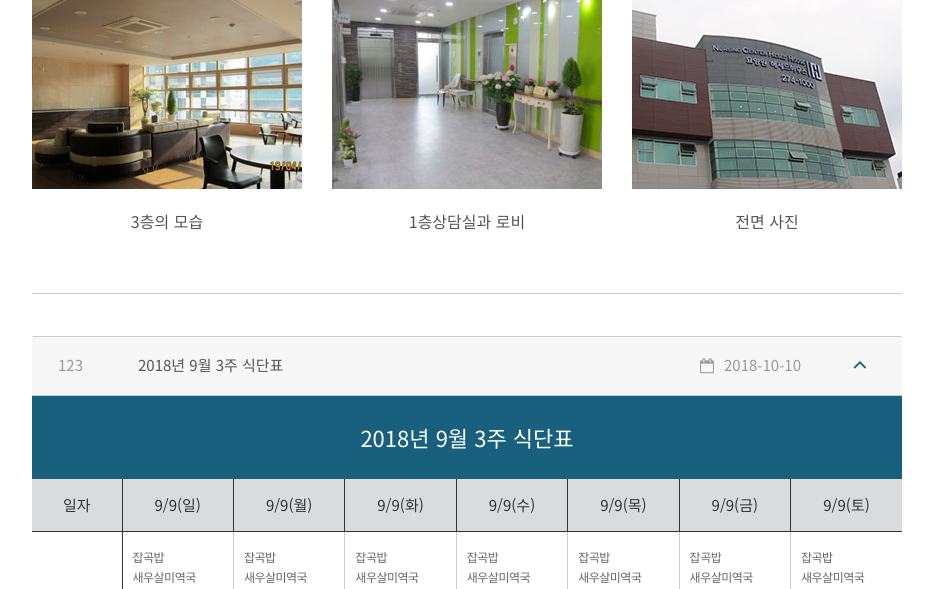
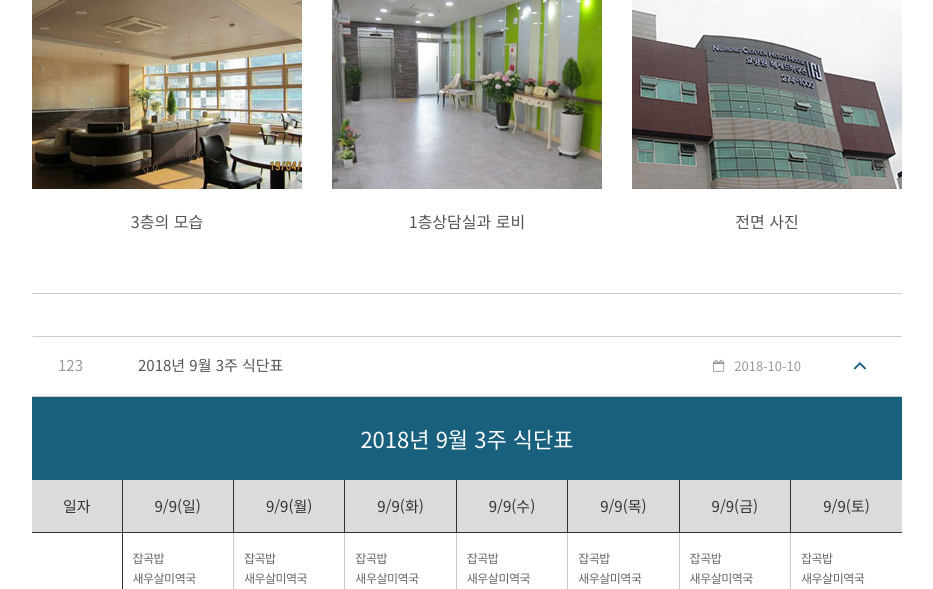
Before and after one commit to movementk/hesed, a PHP site: page /sub.php in a window 1280 px wide. Shown: the part 1702-2291 px from the top of the page, without its empty margins (323-1256 px from the left). Run offline with PHP 8.4, Linux system fonts and the light colour scheme; some libraries are stand-ins or nearby versions; some web fonts are replaced.

Commit message:
수정사항 처리 완료

```diff
--- a/assets/css/default.css
+++ b/assets/css/default.css
@@ -225,11 +225,12 @@ body {
     display: inline-block;
     vertical-align: top; }
     #gnb > ul > li > a {
+      width: 140px;
+      text-align: center;
       display: block;
       font-size: 18px;
       color: #333;
       line-height: 95px;
-      padding: 0 25px;
       -webkit-transition-property: all;
       transition-property: all;
       -webkit-transition-duration: 0.15s;
--- a/assets/css/default.scss
+++ b/assets/css/default.scss
@@ -65,11 +65,12 @@
             display: inline-block;
             vertical-align: top;
             > a {
+                width: 140px;
+                text-align: center;
                 display: block;
                 font-size: 18px;
                 color: #333;
                 line-height: 95px;
-                padding: 0 25px;
                 @include transition();
             }
             > ul {
--- a/assets/css/sub.css
+++ b/assets/css/sub.css
@@ -342,13 +342,14 @@ body {
     border-bottom: 1px solid #ccc; }
   .board-type-2 .accordion .card .card-header {
     border: 0;
-    padding: 0; }
+    padding: 0;
+    background: none !important; }
     .board-type-2 .accordion .card .card-header .btn-link {
       position: relative;
       font-size: 15px;
       color: #19607e;
       display: block;
-      text-decoration: none !important;
+      text-decoration: none;
       padding-right: 100px;
       padding-left: 25px;
       border-top: 1px solid #ccc; }
@@ -374,10 +375,15 @@ body {
           color: #999;
           line-height: 56px;
           font-weight: 400; }
-          .board-type-2 .accordion .card .card-header .btn-link ul li.date:before {
-            font-family: "fontello";
-            content: "\F133";
-            margin-right: 10px; }
+          .board-type-2 .accordion .card .card-header .btn-link ul li.date {
+            font-size: 13px; }
+            .board-type-2 .accordion .card .card-header .btn-link ul li.date:before {
+              position: relative;
+              top: -1px;
+              font-size: 12px;
+              font-family: "fontello";
+              content: "\F133";
+              margin-right: 10px; }
           .board-type-2 .accordion .card .card-header .btn-link ul li.title {
             color: #555; }
           .board-type-2 .accordion .card .card-header .btn-link ul li:nth-of-type(1) {
--- a/assets/css/sub.scss
+++ b/assets/css/sub.scss
@@ -251,12 +251,13 @@
             .card-header {
                 border: 0;
                 padding: 0;
+                background: none !important;
                 .btn-link {
                     position: relative;
                     font-size: 15px;
                     color: #19607e;
                     display: block;
-                    text-decoration: none !important;
+                    text-decoration: none;
                     padding-right: 100px;
                     padding-left: 25px;
                     border-top: 1px solid #ccc;
@@ -286,7 +287,11 @@
                             line-height: 56px;
                             font-weight: 400;
                             &.date {
+                                font-size: 13px;
                                 &:before {
+                                    position: relative;
+                                    top: -1px;
+                                    font-size: 12px;
                                     font-family: "fontello";
                                     content: "\F133";
                                     margin-right: 10px;
--- a/service/leisure_life.php
+++ b/service/leisure_life.php
@@ -31,8 +31,7 @@
                         <div class="section-content">
                             <h5 class="sub-title">생활여가서비스</h5>
                             <p>
-                                노인성 질환으로 인한 신체적 장애로 일상생활을 스스로 할 수 없는 어르신들의 생활을 돕기 위하여 배변관리, 착/탈의, 식사보조등 일상생활 <br>
-                                서비스를 전문교육을 받은 요양보호사가 24시간 생활서비스를 실시하고 있습니다.
+                                노인성 질환으로 인한 신체적 장애로 일상생활을 스스로 할 수 없는 어르신들의 생활을 돕기 위하여 배변관리, 착/탈의, 식사보조등 일상생활 서비스를 전문교육을 받은 요양보호사가 24시간 생활서비스를 실시하고 있습니다.
                             </p>
                             <ol class="decimal-list">
                                 <li>
```
Also changed, not shown: 2 other files.
